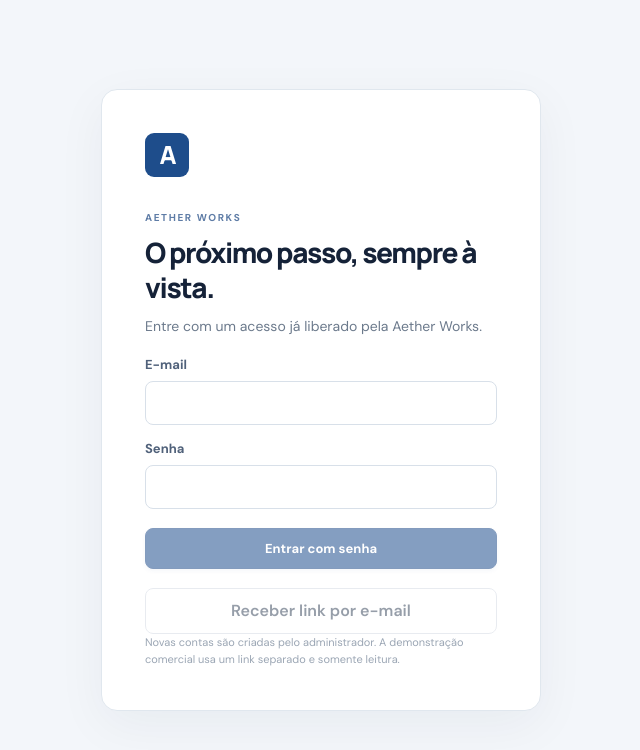
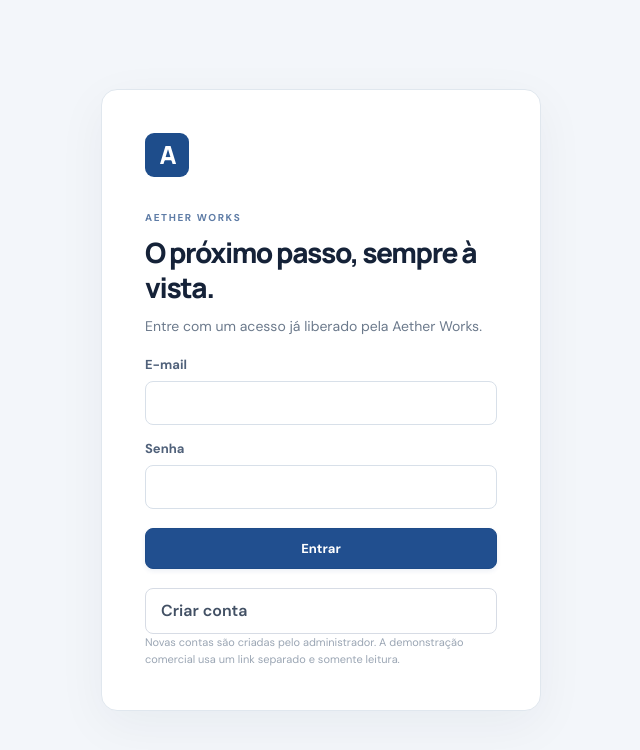
Before and after one commit to murilosuporte5-rgb/aether-flow, a Next.js app: page /login in a window 1280 px wide. Shown: the top 750 px of the page, without its empty margins (319-959 px from the left). Built offline with nearby package versions, Linux system fonts and the light colour scheme; no server answers.

Commit message:
Simplify login and link signup

```diff
--- a/app/login/form.tsx
+++ b/app/login/form.tsx
@@ -4,41 +4,24 @@ import {useRouter} from 'next/navigation';
 import {createClient} from '@/lib/supabase/browser';
 
 export default function LoginForm(){
- const [email,setEmail]=useState(''),[password,setPassword]=useState(''),[busy,setBusy]=useState(false),[error,setError]=useState(''),[notice,setNotice]=useState('');
+ const [email,setEmail]=useState(''),[password,setPassword]=useState(''),[busy,setBusy]=useState(false),[error,setError]=useState('');
  const router=useRouter();
- const cleanEmail=()=>email.trim().toLowerCase();
 
  async function passwordLogin(e:React.FormEvent){
-  e.preventDefault();setBusy(true);setError('');setNotice('');
+  e.preventDefault();setBusy(true);setError('');
   try{
-   const {error}=await createClient().auth.signInWithPassword({email:cleanEmail(),password});
+   const {error}=await createClient().auth.signInWithPassword({email:email.trim().toLowerCase(),password});
    if(error)throw error;
    router.replace('/');router.refresh();
-  }catch{setError('Não foi possível entrar. Esta conta precisa existir no Aether Flow e a senha deve estar correta.')}
-  finally{setBusy(false)}
- }
-
- async function emailLink(){
-  const clean=cleanEmail();
-  if(!/^\S+@\S+\.\S+$/.test(clean)){setError('Informe um e-mail válido.');return}
-  setBusy(true);setError('');setNotice('');
-  try{
-   const {error}=await createClient().auth.signInWithOtp({
-    email:clean,
-    options:{emailRedirectTo:`${window.location.origin}/auth/confirm?next=/`,shouldCreateUser:false}
-   });
-   if(error)throw error;
-   setNotice('Se este e-mail já tiver acesso, o link de entrada será enviado.');
-  }catch{setError('Não foi possível enviar o link. Confirme que este e-mail já foi cadastrado pela Aether Works.')}
+  }catch{setError('E-mail ou senha inválidos.')}
   finally{setBusy(false)}
  }
 
  return <form className="login-form" onSubmit={passwordLogin}>
   <label>E-mail<input type="email" value={email} onChange={e=>setEmail(e.target.value)} autoComplete="username" required/></label>
-  <label>Senha<input type="password" value={password} onChange={e=>setPassword(e.target.value)} autoComplete="current-password"/></label>
+  <label>Senha<input type="password" value={password} onChange={e=>setPassword(e.target.value)} autoComplete="current-password" required/></label>
   {error&&<p role="alert" className="form-error">{error}</p>}
-  {notice&&<p role="status" className="admin-success">{notice}</p>}
-  <button type="submit" className="primary login-action" disabled={busy||!password}>{busy?'Processando…':'Entrar com senha'}</button>
-  <button type="button" className="secondary login-action" disabled={busy||!email.trim()} onClick={()=>void emailLink()}>Receber link por e-mail</button>
+  <button type="submit" className="primary login-action" disabled={busy}>{busy?'Entrando…':'Entrar'}</button>
+  <a className="secondary login-action" href="/cadastro">Criar conta</a>
  </form>;
 }
```
